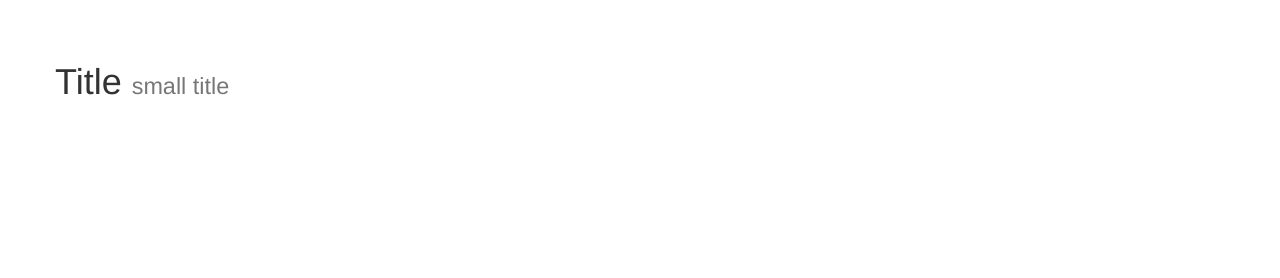
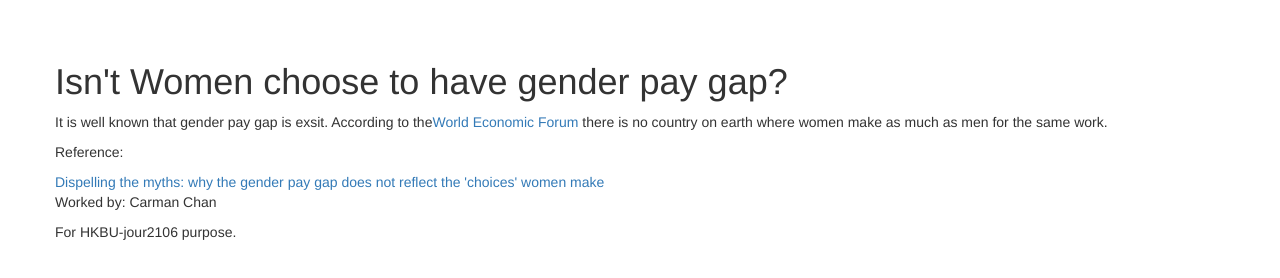
Before and after one commit to chlorella/hkbu-jour-2106-homework3, a plain HTML site: page index.html in a window 1280 px wide. Drawn offline with nearby package versions, Linux system fonts and the light colour scheme.

Commit message:
start working

```diff
--- a/index.html
+++ b/index.html
@@ -1,10 +1,11 @@
 <!DOCTYPE html>
 <html lang="en">
+
 <head>
   <meta charset="utf-8">
   <meta http-equiv="X-UA-Compatible" content="IE=edge">
   <meta name="viewport" content="width=device-width, initial-scale=1">
-    <title>Bootstrap 101 Template</title>
+  <title>Dispelling the myths: why the gender pay gap does not reflect the 'choices' women make</title>
 
   <!-- Bootstrap -->
   <!-- 最新編譯和最佳化的 CSS -->
@@ -19,11 +20,32 @@
       <script src="https://oss.maxcdn.com/respond/1.4.2/respond.min.js"></script>
     <![endif]-->
 </head>
+
 <body>
   <dir class="container-fluid">
     <dir class="row">
       <dir class="col-md-12">
-          <h1>Title <small>small title</small></h1>
+        <header>
+          <h1>Isn't Women choose to have gender pay gap?</h1>
+        </header>
+        <section>
+          <article>
+            <p>
+              It is well known that gender pay gap is exsit. According to the<a href="http://www3.weforum.org/docs/GGGR16/WEF_Global_Gender_Gap_Report_2016.pdf">World Economic Forum</a>
+              there is no country on earth where women make as much as men for the same work.
+            </p>
+          </article>
+        </section>
+        <section>
+          <p>Reference:</p>
+          <a href="https://www.theguardian.com/sustainable-business/2016/nov/08/dispelling-the-myths-why-the-gender-pay-gap-does-not-reflect-the-choices-women-make">Dispelling the myths: why the gender pay gap does not reflect the 'choices' women make</a>
+        </section>
+
+        <footer>
+          <p>Worked by: Carman Chan</p>
+          <p>For HKBU-jour2106 purpose.</p>
+        </footer>
+
       </dir>
     </dir>
   </dir>
@@ -32,5 +54,7 @@
   <!-- jQuery (Bootstrap 所有外掛均需要使用) -->
   <script src="https://ajax.googleapis.com/ajax/libs/jquery/1.11.1/jquery.min.js"></script>
   <!-- 依需要參考已編譯外掛版本（如下），或各自獨立的外掛版本 -->
-    <script src="https://maxcdn.bootstrapcdn.com/bootstrap/3.3.1/js/bootstrap.min.js"></script>  </body>
+  <script src="https://maxcdn.bootstrapcdn.com/bootstrap/3.3.1/js/bootstrap.min.js"></script>
+</body>
+
 </html>
```
Lines whose indentation alone changed are shown as unchanged.
